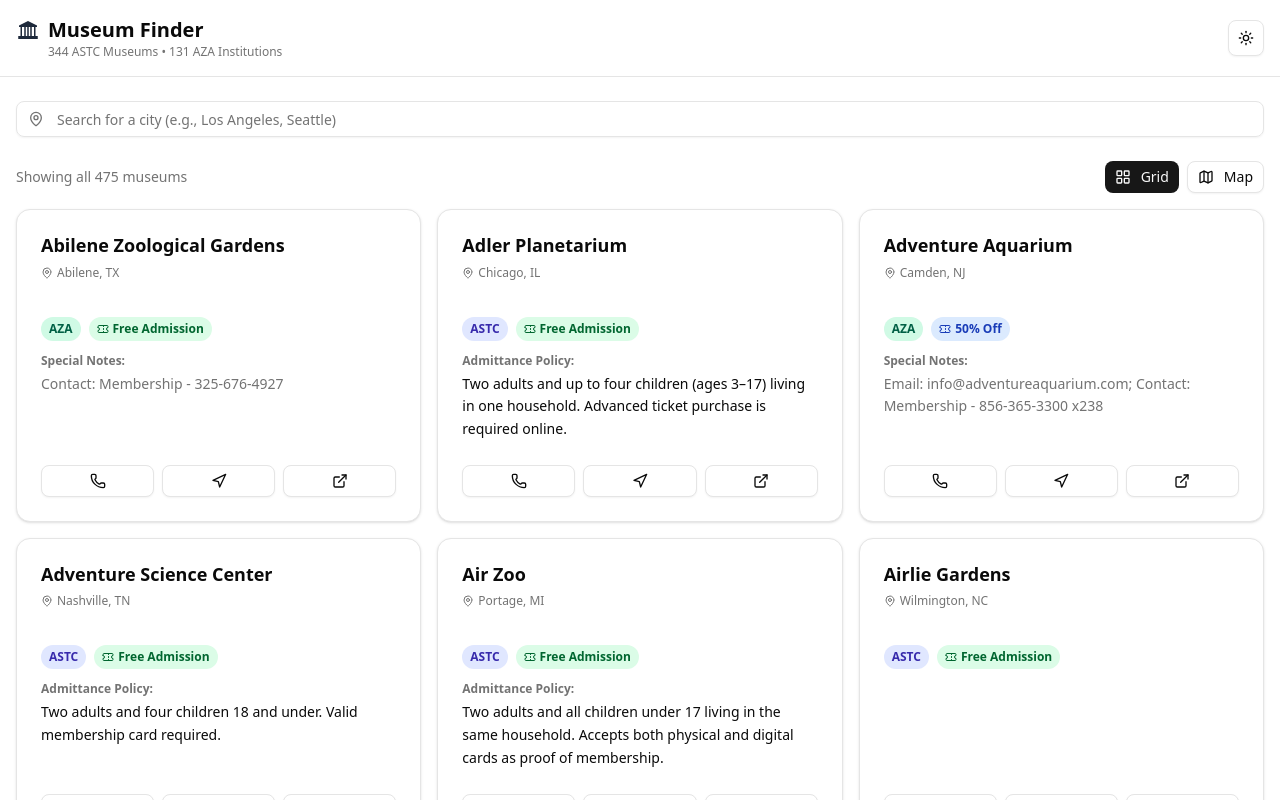
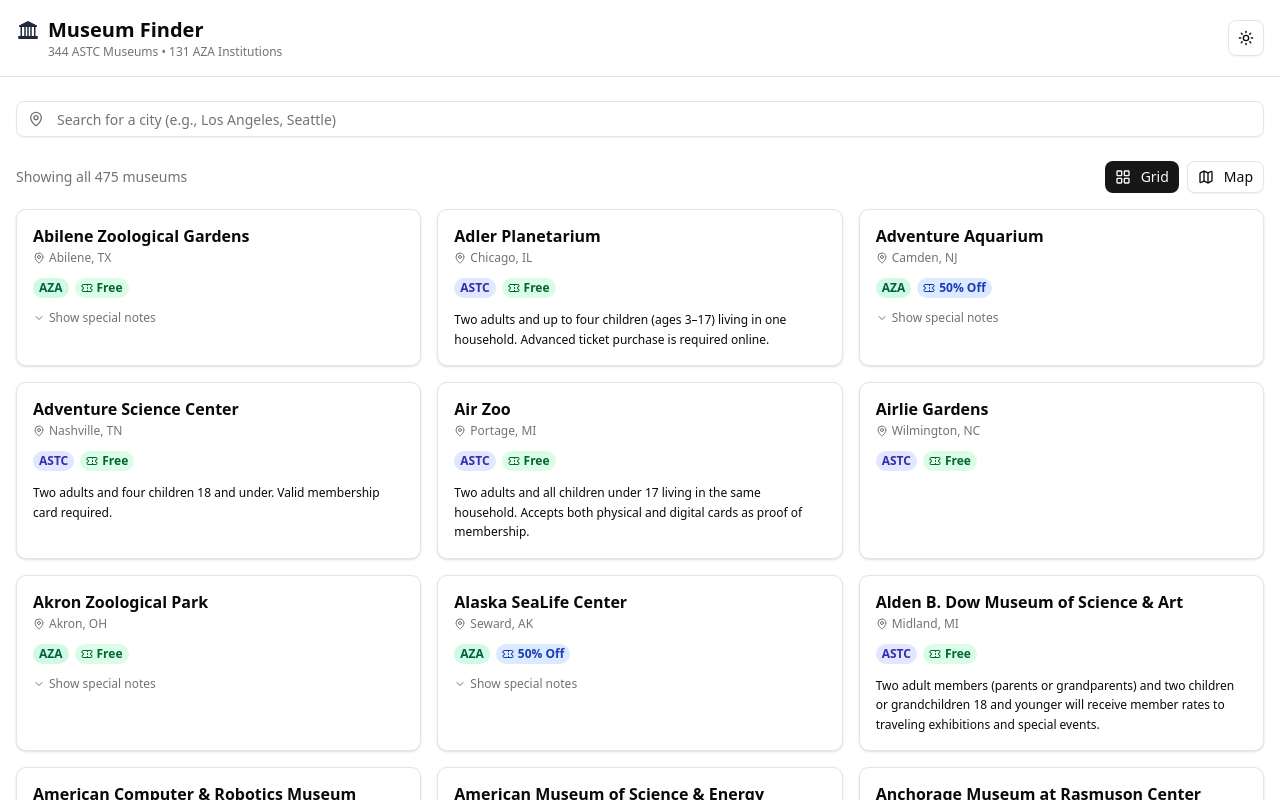
Before and after one commit to ianobermiller/museum-reciprocity, a React (Vite) app: page / in a window 1280 px wide. Shown: the top 800 px of the page. Built offline with nearby package versions, Linux system fonts and the light colour scheme.

Commit message:
Simplify card design

```diff
--- a/src/components/MuseumCard.tsx
+++ b/src/components/MuseumCard.tsx
@@ -1,7 +1,6 @@
-import { MapPin, Phone, ExternalLink, Navigation, Ticket } from "lucide-react";
-import { Card, CardContent, CardDescription, CardHeader, CardTitle } from "@/components/ui/card";
-import { Button } from "@/components/ui/button";
+import { MapPin, Ticket, ChevronDown } from "lucide-react";
 import type { Museum } from "@/types/museum";
+import { useState } from "react";
 
 interface MuseumCardProps {
   museum: Museum;
@@ -9,9 +8,7 @@
 }
 
 export function MuseumCard({ museum, showDistance }: MuseumCardProps) {
-  const handleCall = () => {
-    window.location.href = `tel:${museum.phone}`;
-  };
+  const [showNotes, setShowNotes] = useState(false);
 
   const handleDirections = () => {
     const query = encodeURIComponent(
@@ -28,21 +25,21 @@
     switch (museum.discountType) {
       case "free":
         return (
-          <span className="inline-flex items-center gap-1 px-2 py-1 text-xs font-semibold rounded-full bg-green-100 dark:bg-green-950/50 text-green-800 dark:text-green-300">
+          <span className="inline-flex items-center gap-1 px-1.5 py-0.5 text-xs font-semibold rounded-full bg-green-100 dark:bg-green-950/50 text-green-800 dark:text-green-300">
             <Ticket className="h-3 w-3" />
-            Free Admission
+            Free
           </span>
         );
       case "50-percent":
         return (
-          <span className="inline-flex items-center gap-1 px-2 py-1 text-xs font-semibold rounded-full bg-blue-100 dark:bg-blue-950/50 text-blue-800 dark:text-blue-300">
+          <span className="inline-flex items-center gap-1 px-1.5 py-0.5 text-xs font-semibold rounded-full bg-blue-100 dark:bg-blue-950/50 text-blue-800 dark:text-blue-300">
             <Ticket className="h-3 w-3" />
             50% Off
           </span>
         );
       case "distance-based":
         return (
-          <span className="inline-flex items-center gap-1 px-2 py-1 text-xs font-semibold rounded-full bg-purple-100 dark:bg-purple-950/50 text-purple-800 dark:text-purple-300">
+          <span className="inline-flex items-center gap-1 px-1.5 py-0.5 text-xs font-semibold rounded-full bg-purple-100 dark:bg-purple-950/50 text-purple-800 dark:text-purple-300">
             <Ticket className="h-3 w-3" />
             Distance-Based
           </span>
@@ -57,7 +54,6 @@
     if (!museum.admittancePolicy) return false;
     const policy = museum.admittancePolicy.toLowerCase();
 
-    // Check for redundant free admission policy
     if (
       museum.discountType === "free" &&
       (policy.includes("free admission") || policy.includes("free entry"))
@@ -65,7 +61,6 @@
       return true;
     }
 
-    // Check for redundant 50% off policy
     if (
       museum.discountType === "50-percent" &&
       (policy.includes("50%") || policy.includes("half") || policy.includes("half price"))
@@ -76,30 +71,47 @@
     return false;
   };
 
+  const hasSpecialNotes = museum.specialNotes;
+
   return (
-    <Card className="h-full flex flex-col hover:shadow-lg transition-shadow">
-      <CardHeader className="pb-3">
+    <div className="bg-card text-card-foreground rounded-lg border p-4 shadow-sm hover:shadow-md transition-shadow flex flex-col gap-3">
+      {/* Header */}
       <div className="flex items-start justify-between gap-2">
-          <CardTitle className="text-lg leading-tight">{museum.name}</CardTitle>
+        <div className="flex-1 min-w-0">
+          <a
+            href={museum.website}
+            target="_blank"
+            rel="noopener noreferrer"
+            onClick={(e) => {
+              e.preventDefault();
+              handleWebsite();
+            }}
+            className="font-semibold text-base leading-tight mb-1 hover:underline cursor-pointer block"
+          >
+            {museum.name}
+          </a>
+          <button
+            onClick={handleDirections}
+            className="flex items-start gap-1 text-muted-foreground text-xs hover:text-foreground hover:underline transition-colors cursor-pointer"
+          >
+            <MapPin className="h-3 w-3 mt-0.5 shrink-0" />
+            <span>
+              {museum.city}, {museum.state || museum.country}
+            </span>
+          </button>
+        </div>
         {showDistance && museum.distance !== undefined && (
           <span className="text-xs font-semibold px-2 py-1 rounded-full bg-muted whitespace-nowrap">
             {museum.distance} mi
           </span>
         )}
       </div>
-        <CardDescription className="flex items-start gap-1">
-          <MapPin className="h-3 w-3 mt-0.5 shrink-0" />
-          <span className="text-xs">
-            {museum.city}, {museum.state || museum.country}
-          </span>
-        </CardDescription>
-      </CardHeader>
 
-      <CardContent className="flex-1 flex flex-col gap-3">
-        <div className="flex flex-wrap gap-2">
+      {/* Badges */}
+      <div className="flex flex-wrap gap-1.5">
         {museum.type && (
           <span
-              className={`inline-flex items-center gap-1 px-2 py-1 text-xs font-semibold rounded-full ${
+            className={`inline-flex items-center px-1.5 py-0.5 text-xs font-semibold rounded-full ${
               museum.type === "astc"
                 ? "bg-indigo-100 dark:bg-indigo-950/50 text-indigo-800 dark:text-indigo-300"
                 : "bg-emerald-100 dark:bg-emerald-950/50 text-emerald-800 dark:text-emerald-300"
@@ -111,50 +123,30 @@
         {getDiscountBadge()}
       </div>
 
+      {/* Admittance Policy */}
       {museum.admittancePolicy && !isAdmittancePolicyRedundant() && (
-          <div className="text-sm">
-            <p className="font-semibold text-xs text-muted-foreground mb-1">Admittance Policy:</p>
-            <p className="text-sm leading-relaxed">{museum.admittancePolicy}</p>
+        <p className="text-xs leading-relaxed">{museum.admittancePolicy}</p>
+      )}
+
+      {/* Special Notes - Collapsible */}
+      {hasSpecialNotes && (
+        <div>
+          <button
+            onClick={() => setShowNotes(!showNotes)}
+            className="flex items-center gap-1 text-xs text-muted-foreground hover:text-foreground transition-colors"
+          >
+            <ChevronDown
+              className={`h-3 w-3 transition-transform ${showNotes ? "rotate-180" : ""}`}
+            />
+            <span className="font-medium">{showNotes ? "Hide notes" : "Show special notes"}</span>
+          </button>
+          {showNotes && (
+            <p className="text-xs leading-relaxed text-muted-foreground mt-2 pl-4">
+              {museum.specialNotes}
+            </p>
+          )}
         </div>
       )}
-
-        {museum.specialNotes && (
-          <div className="text-sm">
-            <p className="font-semibold text-xs text-muted-foreground mb-1">Special Notes:</p>
-            <p className="text-sm leading-relaxed text-muted-foreground">{museum.specialNotes}</p>
     </div>
-        )}
-
-        <div className="mt-auto pt-3 grid grid-cols-3 gap-2">
-          <Button
-            variant="outline"
-            size="sm"
-            onClick={handleCall}
-            className="text-xs"
-            title="Call museum"
-          >
-            <Phone className="h-3 w-3" />
-          </Button>
-          <Button
-            variant="outline"
-            size="sm"
-            onClick={handleDirections}
-            className="text-xs"
-            title="Get directions"
-          >
-            <Navigation className="h-3 w-3" />
-          </Button>
-          <Button
-            variant="outline"
-            size="sm"
-            onClick={handleWebsite}
-            className="text-xs"
-            title="Visit website"
-          >
-            <ExternalLink className="h-3 w-3" />
-          </Button>
-        </div>
-      </CardContent>
-    </Card>
   );
 }
--- a/src/components/ui/card.tsx
+++ /dev/null
@@ -1,75 +0,0 @@
-import * as React from "react";
-
-import { cn } from "@/lib/utils";
-
-function Card({ className, ...props }: React.ComponentProps<"div">) {
-  return (
-    <div
-      data-slot="card"
-      className={cn(
-        "bg-card text-card-foreground flex flex-col gap-6 rounded-xl border py-6 shadow-sm",
-        className
-      )}
-      {...props}
-    />
-  );
-}
-
-function CardHeader({ className, ...props }: React.ComponentProps<"div">) {
-  return (
-    <div
-      data-slot="card-header"
-      className={cn(
-        "@container/card-header grid auto-rows-min grid-rows-[auto_auto] items-start gap-2 px-6 has-data-[slot=card-action]:grid-cols-[1fr_auto] [.border-b]:pb-6",
-        className
-      )}
-      {...props}
-    />
-  );
-}
-
-function CardTitle({ className, ...props }: React.ComponentProps<"div">) {
-  return (
-    <div
-      data-slot="card-title"
-      className={cn("leading-none font-semibold", className)}
-      {...props}
-    />
-  );
-}
-
-function CardDescription({ className, ...props }: React.ComponentProps<"div">) {
-  return (
-    <div
-      data-slot="card-description"
-      className={cn("text-muted-foreground text-sm", className)}
-      {...props}
-    />
-  );
-}
-
-function CardAction({ className, ...props }: React.ComponentProps<"div">) {
-  return (
-    <div
-      data-slot="card-action"
-      className={cn("col-start-2 row-span-2 row-start-1 self-start justify-self-end", className)}
-      {...props}
-    />
-  );
-}
-
-function CardContent({ className, ...props }: React.ComponentProps<"div">) {
-  return <div data-slot="card-content" className={cn("px-6", className)} {...props} />;
-}
-
-function CardFooter({ className, ...props }: React.ComponentProps<"div">) {
-  return (
-    <div
-      data-slot="card-footer"
-      className={cn("flex items-center px-6 [.border-t]:pt-6", className)}
-      {...props}
-    />
-  );
-}
-
-export { Card, CardAction, CardContent, CardDescription, CardFooter, CardHeader, CardTitle };
```
Lines whose indentation alone changed are shown as unchanged.
